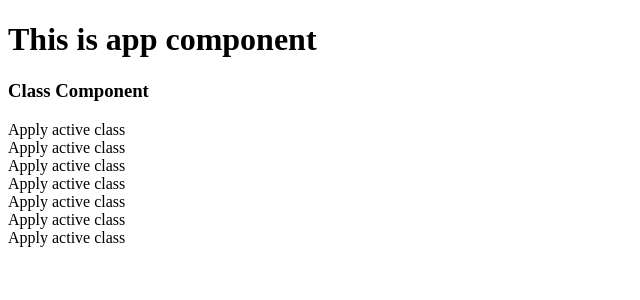
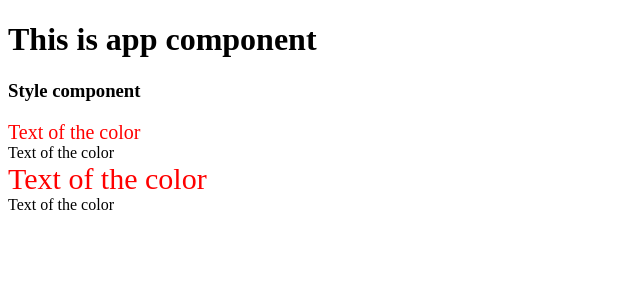
Before and after one commit to santoshkbrj/Vuejs_Tutorial, a Vue app in the folder vue-project/: page / in a window 1280 px wide. Shown: the top 300 px of the page, without its empty margins (0-640 px from the left). Built offline with nearby package versions, Linux system fonts and the light colour scheme.

Commit message:
inline style binding

```diff
--- a/vue-project/src/App.vue
+++ b/vue-project/src/App.vue
@@ -1,12 +1,11 @@
 <script setup>
-import ClassComponent from "./components/ClassComponent.vue";
-
+import StyleComponent from "./components/StyleComponent.vue";
 
 </script>
 
 <template>
   <h1>This is app component</h1>
-  <class-component/>
+  <style-component/>
 </template>
 
 <style scoped></style>
--- /dev/null
+++ b/vue-project/src/components/StyleComponent.vue
@@ -0,0 +1,21 @@
+<template lang="">
+    <div>
+        <h3>Style component</h3>
+        <div :style="{ color: activeColor, fontSize: fontSize + 'px' }">Text of the color</div>
+        <div :style="{ 'font-size': 'font-size' + 'px' }">Text of the color</div>
+        <div :style="styleObject">Text of the color</div>
+        <div :style="{ display: ['-webkit-box', '-ms-flexbox', 'flex'] }">Text of the color</div>
+    </div>
+</template>
+<script setup>
+import { ref, reactive } from 'vue';
+const activeColor = ref('red')
+const fontSize = ref(20)
+const styleObject = reactive({
+  color: 'red',
+  fontSize: '30px'
+})
+</script>
+<style lang="">
+
+</style>
```
